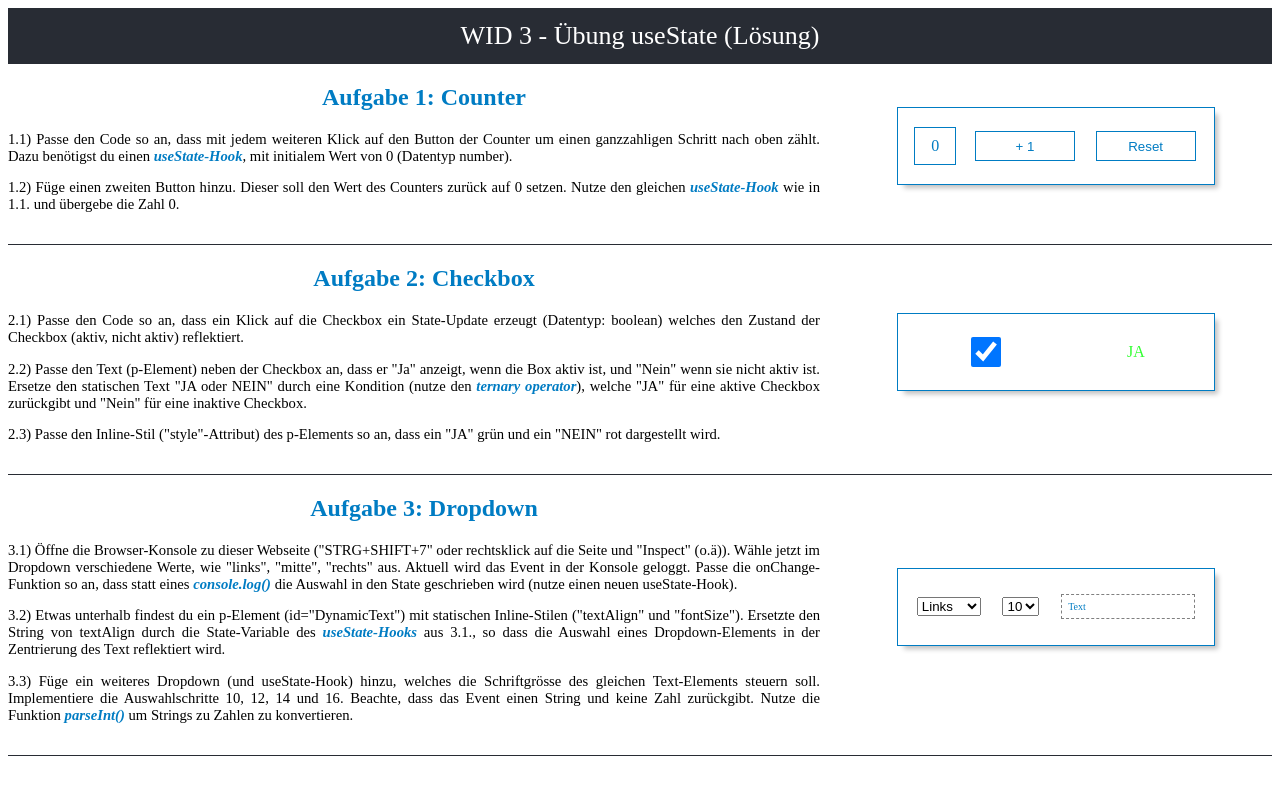
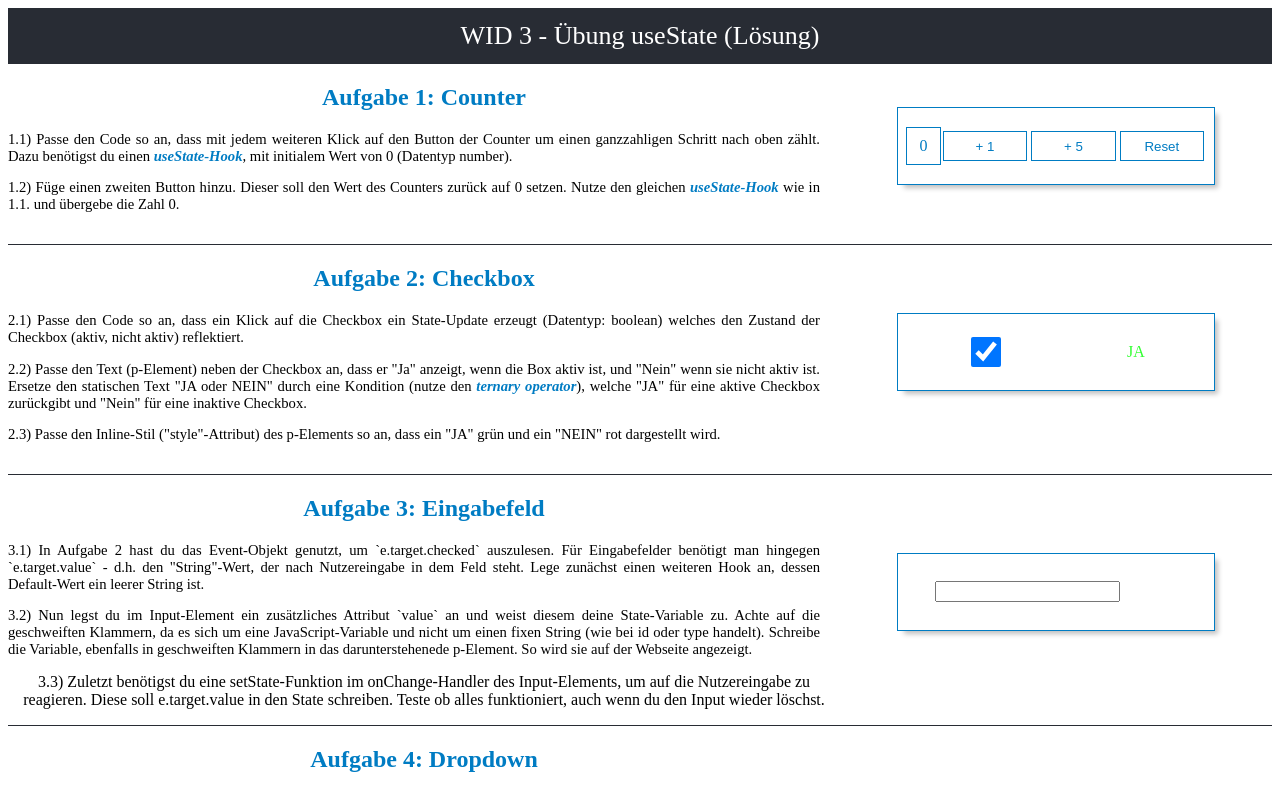
Before and after one commit to FHNW-IGEO-WID-HS2627/wid-3-ubung-react-state-losung, a React (Create React App) app: page / in a window 1280 px wide. Shown: the top 792 px of the page. Built offline with nearby package versions, Linux system fonts and the light colour scheme.

Commit message:
Ex4 lösung

```diff
--- a/src/App.js
+++ b/src/App.js
@@ -1,10 +1,11 @@
 import "./app.css";
 import { useState } from "react";
-import { Aufgabe1, Aufgabe2, Aufgabe3 } from "./static/ExText";
+import { Aufgabe1, Aufgabe2, Aufgabe3, Aufgabe4 } from "./static/ExText";
 
 function App() {
-  const [counter, setCounter] = useState(0);
+  const [counter, setCounter] = useState(0); // useState Hook für Aufgabe 1
   const [checkboxState, setCheckboxState] = useState(true);
+  const [text, setText] = useState("");
   const [alignState, setAlignState] = useState("left");
   const [fontSizeState, setFontSizeState] = useState(10);
 
@@ -18,6 +19,10 @@ function App() {
           <button className="Button" onClick={() => setCounter(counter + 1)}>
             + 1
           </button>
+          <button className="Button" onClick={() => setCounter(counter + 5)}>
+            + 5
+          </button>
+          {/* Nachfolgende Zeile: Du setzt den Zähler auf 0. Der aktuelle Wert des Zählers wird daher nicht benötigt. */}
           <button className="Button" onClick={() => setCounter(0)}>
             Reset
           </button>
@@ -44,6 +49,28 @@ function App() {
       {/* --------------------------------------------------------------------------------------------- */}
       <div className="ExerciseContainer">
         <Aufgabe3 />
+        <div className="WrapperHorizontal">
+          {/* Im Input-Element fügst du ein weiteres Attribut mit dem Schlüssel `value`hinzu und weist die State-Variable in {}-Klammern als Wert zu. */}
+          <input
+            id="textfeld"
+            type="text"
+            value={text}
+            onChange={
+              (e) =>
+                setText(
+                  e.target.value,
+                ) /* Hier brauchst du wieder eine setState Funktion. Sie soll e.target.value als Argument bekommen und dies in State schreiben. */
+            }
+          />
+          <div>
+            <p>{text}</p>
+          </div>
+        </div>
+      </div>
+
+      {/* --------------------------------------------------------------------------------------------- */}
+      <div className="ExerciseContainer">
+        <Aufgabe4 />
         <div className="WrapperHorizontal">
           <select
             onChange={(event) => {
--- a/src/static/ExText.js
+++ b/src/static/ExText.js
@@ -40,9 +40,33 @@ export const Aufgabe2 = () => (
 );
 export const Aufgabe3 = () => (
   <div className="Exercise">
-    <h2>Aufgabe 3: Dropdown</h2>
+    <h2>Aufgabe 3: Eingabefeld</h2>
     <p>
-      3.1) Öffne die Browser-Konsole zu dieser Webseite ("STRG+SHIFT+7" oder
+      3.1) In Aufgabe 2 hast du das Event-Objekt genutzt, um `e.target.checked`
+      auszulesen. Für Eingabefelder benötigt man hingegen `e.target.value` -
+      d.h. den "String"-Wert, der nach Nutzereingabe in dem Feld steht. Lege
+      zunächst einen weiteren Hook an, dessen Default-Wert ein leerer String
+      ist.
+    </p>
+    <p>
+      3.2) Nun legst du im Input-Element ein zusätzliches Attribut `value` an
+      und weist diesem deine State-Variable zu. Achte auf die geschweiften
+      Klammern, da es sich um eine JavaScript-Variable und nicht um einen fixen
+      String (wie bei id oder type handelt). Schreibe die Variable, ebenfalls in
+      geschweiften Klammern in das darunterstehenede p-Element. So wird sie auf
+      der Webseite angezeigt.
+    </p>
+    3.3) Zuletzt benötigst du eine setState-Funktion im onChange-Handler des
+    Input-Elements, um auf die Nutzereingabe zu reagieren. Diese soll
+    e.target.value in den State schreiben. Teste ob alles funktioniert, auch
+    wenn du den Input wieder löschst.
+  </div>
+);
+export const Aufgabe4 = () => (
+  <div className="Exercise">
+    <h2>Aufgabe 4: Dropdown</h2>
+    <p>
+      4.1) Öffne die Browser-Konsole zu dieser Webseite ("STRG+SHIFT+7" oder
       rechtsklick auf die Seite und "Inspect" (o.ä)). Wähle jetzt im Dropdown
       verschiedene Werte, wie "links", "mitte", "rechts" aus. Aktuell wird das
       Event in der Konsole geloggt. Passe die onChange-Funktion so an, dass
@@ -50,15 +74,15 @@ export const Aufgabe3 = () => (
       den State geschrieben wird (nutze einen neuen useState-Hook).
     </p>
     <p>
-      3.2) Etwas unterhalb findest du ein p-Element (id="DynamicText") mit
+      4.2) Etwas unterhalb findest du ein p-Element (id="DynamicText") mit
       statischen Inline-Stilen ("textAlign" und "fontSize"). Ersetzte den String
       von textAlign durch die State-Variable des{" "}
-      <span className="Emphasis">useState-Hooks</span> aus 3.1., so dass die
+      <span className="Emphasis">useState-Hooks</span> aus 4.1., so dass die
       Auswahl eines Dropdown-Elements in der Zentrierung des Text reflektiert
       wird.
     </p>
     <p>
-      3.3) Füge ein weiteres Dropdown (und useState-Hook) hinzu, welches die
+      4.3) Füge ein weiteres Dropdown (und useState-Hook) hinzu, welches die
       Schriftgrösse des gleichen Text-Elements steuern soll. Implementiere die
       Auswahlschritte 10, 12, 14 und 16. Beachte, dass das Event einen String
       und keine Zahl zurückgibt. Nutze die Funktion{" "}
```
Also changed, not shown: 2 other files (tests, documents, lock files or other folders).
